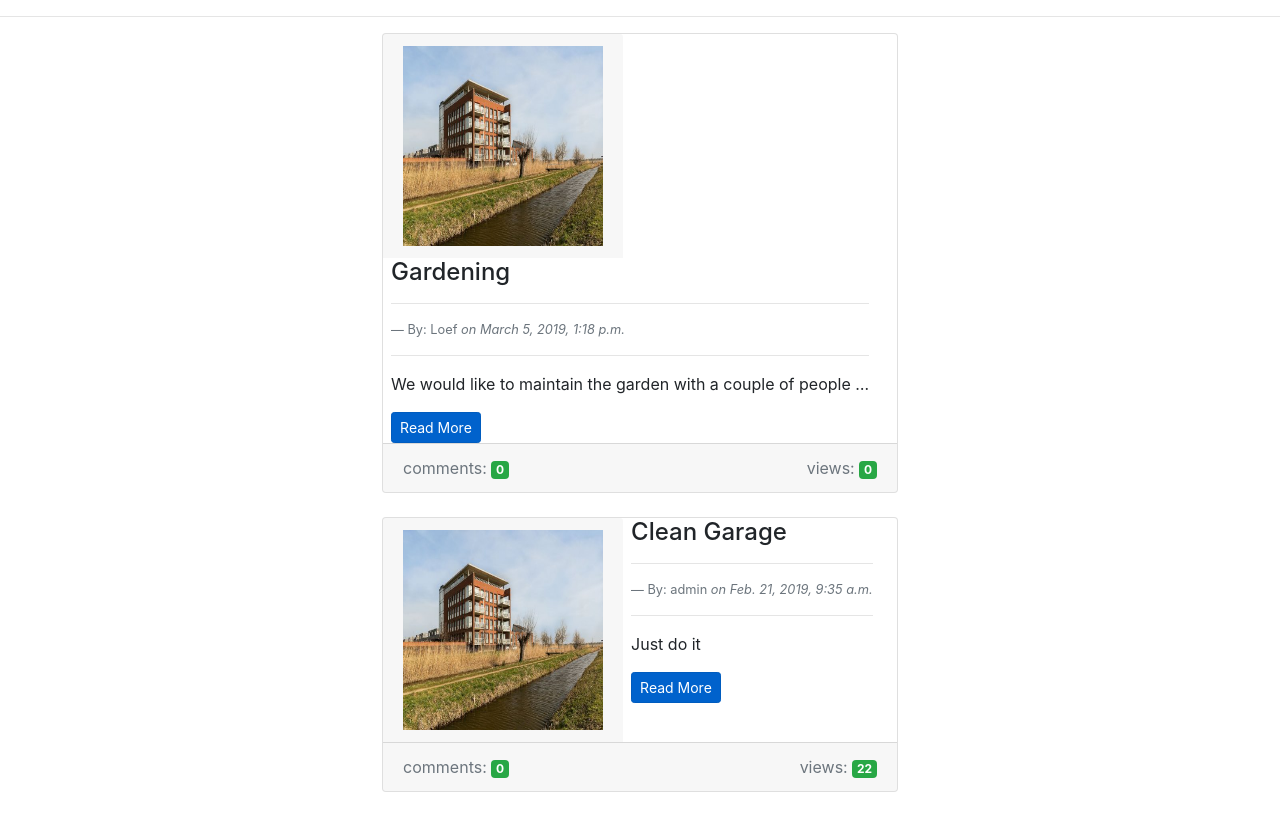
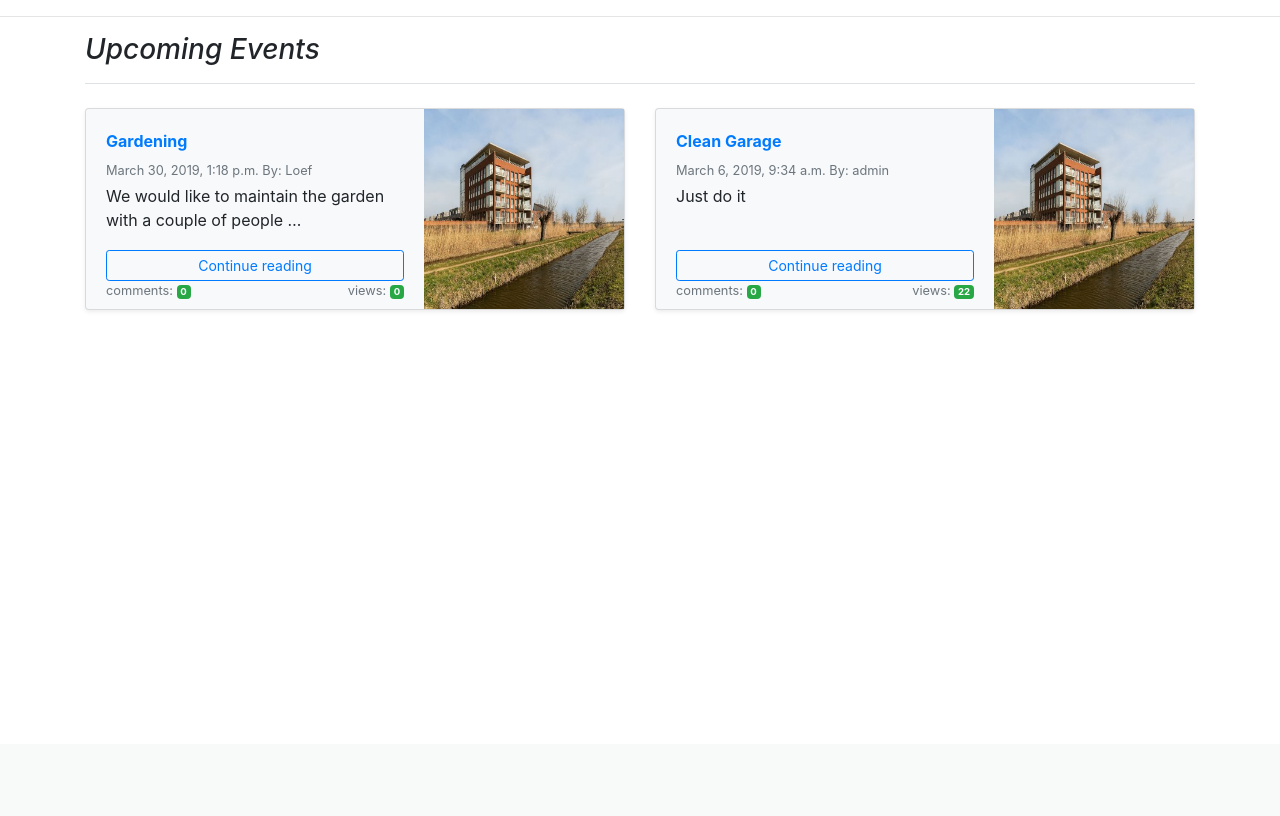
Before and after one commit to MartinLoef/fs-homeowners, a Django app: page /events/events/ in a window 1280 px wide. Shown: the part 56-872 px from the top of the page. After the commit the page ends 366 px from the top, so only its background shows below. Run offline with Django 3.2, Linux system fonts and the light colour scheme; a user stored in the database is signed in; data comes from the database, SQL or seed files in the repository; both versions use the stored data as it was after the commit; data that the repository does not hold is empty; parts of the project's set-up code (start-up, migrations or seed data) failed here and were passed over; some libraries are stand-ins or nearby versions.

Commit message:
restyling of event cards

```diff
--- a/events/templates/eventposts.html
+++ b/events/templates/eventposts.html
@@ -1,31 +1,29 @@
 {% extends 'base.html' %}
 {% block content %}
-    <div class="row justify-content-md-center">
-    <div class="col-md-10">
-    {% for event in events %}
-    <div class="row justify-content-md-center justify-content-sm-center">
-    <div class="col-md-6 mx-auto">
-        <div class="card flex-row flex-wrap">
-            <div class="card-header event_image border-0">
-                <img class="card-img-left" src="{{ MEDIA_URL }}{{ event.event_image }}" alt="Card image cap">
-            </div>
-            <div class="card-block px-2">
-                <h4 class="card-title">{{event.title}}</h4><hr>
-                <footer class="blockquote-footer">By: {{event.author}} <cite title="Source Title">on {{event.published_date}}</cite></footer><hr>
-                <p class="card-text">{{event.details|truncatewords:12}}</p>
-                <a href="{% url 'event_detail' event.id %}" class="btn btn-primary btn-sm active" role="button" aria-pressed="true">Read More</a>
-            </div>
-            <div class="card-footer w-100 text-muted">
-                <span>comments:</span>
-                <span class="badge badge-success">{{ event.event_comment_id.count }}</span>
-                <span class="float-right">views: <span class="badge badge-success">{{event.views}}</span></span><br>
+<div class="container">
+   <h3 class="pb-3 mb-4 font-italic border-bottom">
+      Upcoming Events
+   </h3>
+   <div class="row">
+      {% for event in events %}
+      <div class="col-md-6">
+         <div class="card flex-md-row mb-4 shadow-sm h-md-250 bg-light">
+            <div class="card-body d-flex flex-column less-padding-bottom">
+                <strong class="d-inline-block mb-2 text-primary">{{event.title}}</strong>
+                <div class="mb-1 text-muted small">{{event.scheduled_date_start}} By: {{event.author}} </div>
+                <p class="card-text mb-auto">{{event.details|truncatewords:12}}</p>
+                <a class="btn btn-outline-primary btn-sm" role="button" href="{% url 'event_detail' event.id %}">Continue reading</a>
+                <div class="mb-1 text-muted small">
+                   <span>comments: </span><span class="badge badge-success">{{ event.event_comment_id.count }}</span>
+                   <span class="floatright">views: <span class="badge badge-success">{{event.views}}</span></span>
+                </div>
             </div>
 
-        </div>
-    </div>
-    </div>
-    <br>
+            <img class="card-img-right flex-auto d-none d-lg-block" alt="Thumbnail [200x250]" src="{{ MEDIA_URL }}{{ event.event_image }}" style="width: 200px; height: 200px;">
+
+         </div>
+      </div>
     {% endfor %}
-    </div>
+   </div>
 </div>
 {% endblock %}
--- a/static/css/custom.css
+++ b/static/css/custom.css
@@ -15,3 +15,15 @@
   background-color: #ffffff;
   border: 2px #000000 solid;
 }
+
+.less-padding-bottom{
+    padding-bottom: 4px !important
+}
+
+.floatright{
+    float: right !important
+}
+
+.floatleft{
+    float: left !important
+}
```
Also changed, not shown: db.sqlite3, media/images/2642KB_Vls2pqw.jpg (added).
